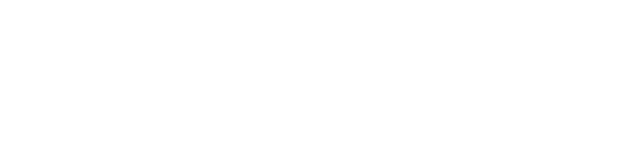
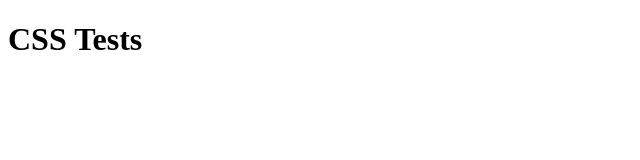
Before and after one commit to AnaGle/css_tests, a plain HTML site: page index.html in a window 1280 px wide. Shown: the whole page, without its empty margins (0-640 px from the left). Drawn offline with Linux system fonts and the light colour scheme.

Commit message:
add title

```diff
--- a/index.html
+++ b/index.html
@@ -5,6 +5,6 @@
 	<title>CSS Tests</title>
 </head>
 <body>
-
+	<h1>CSS Tests</h1>
 </body>
 </html>
```
